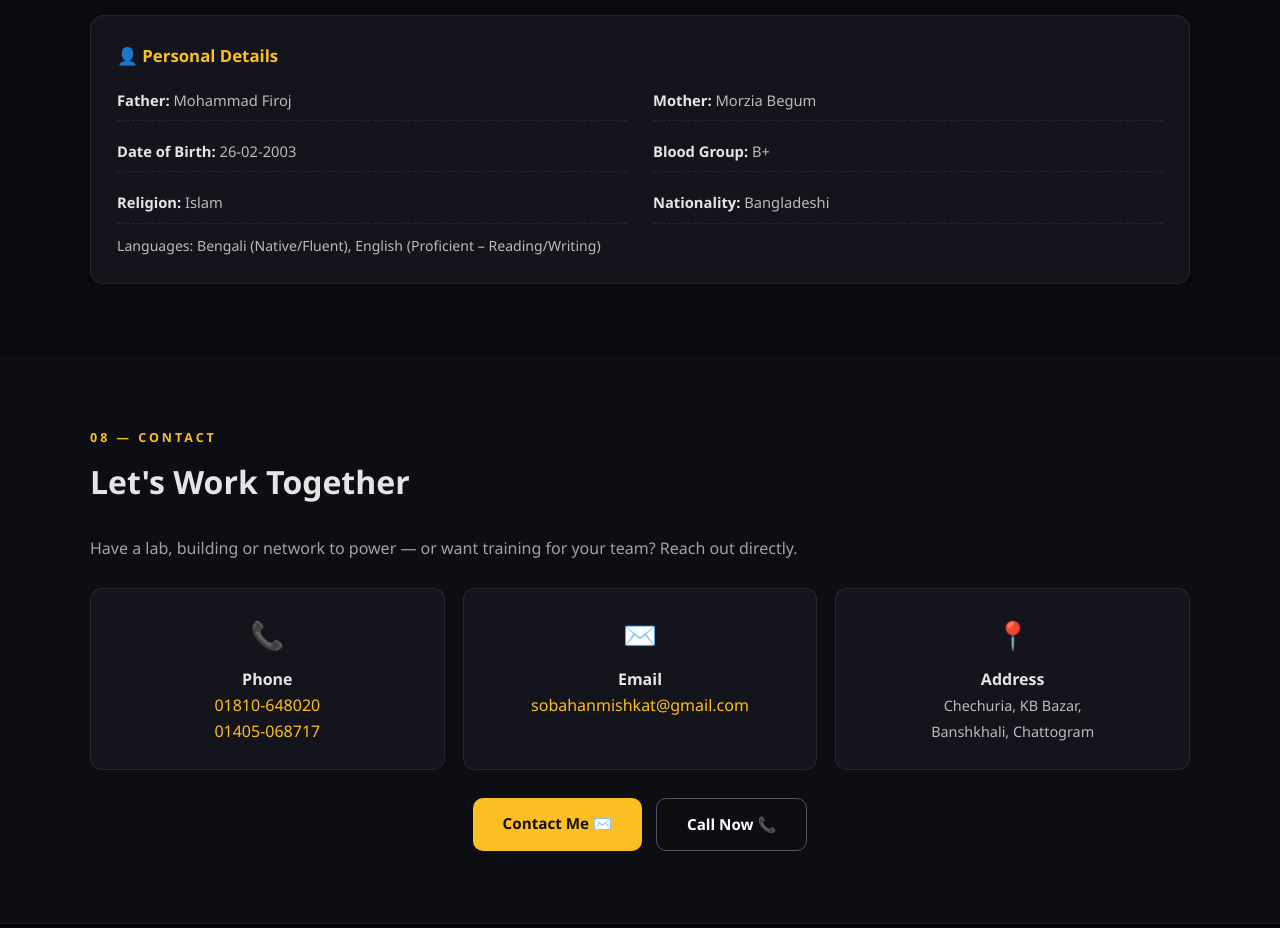
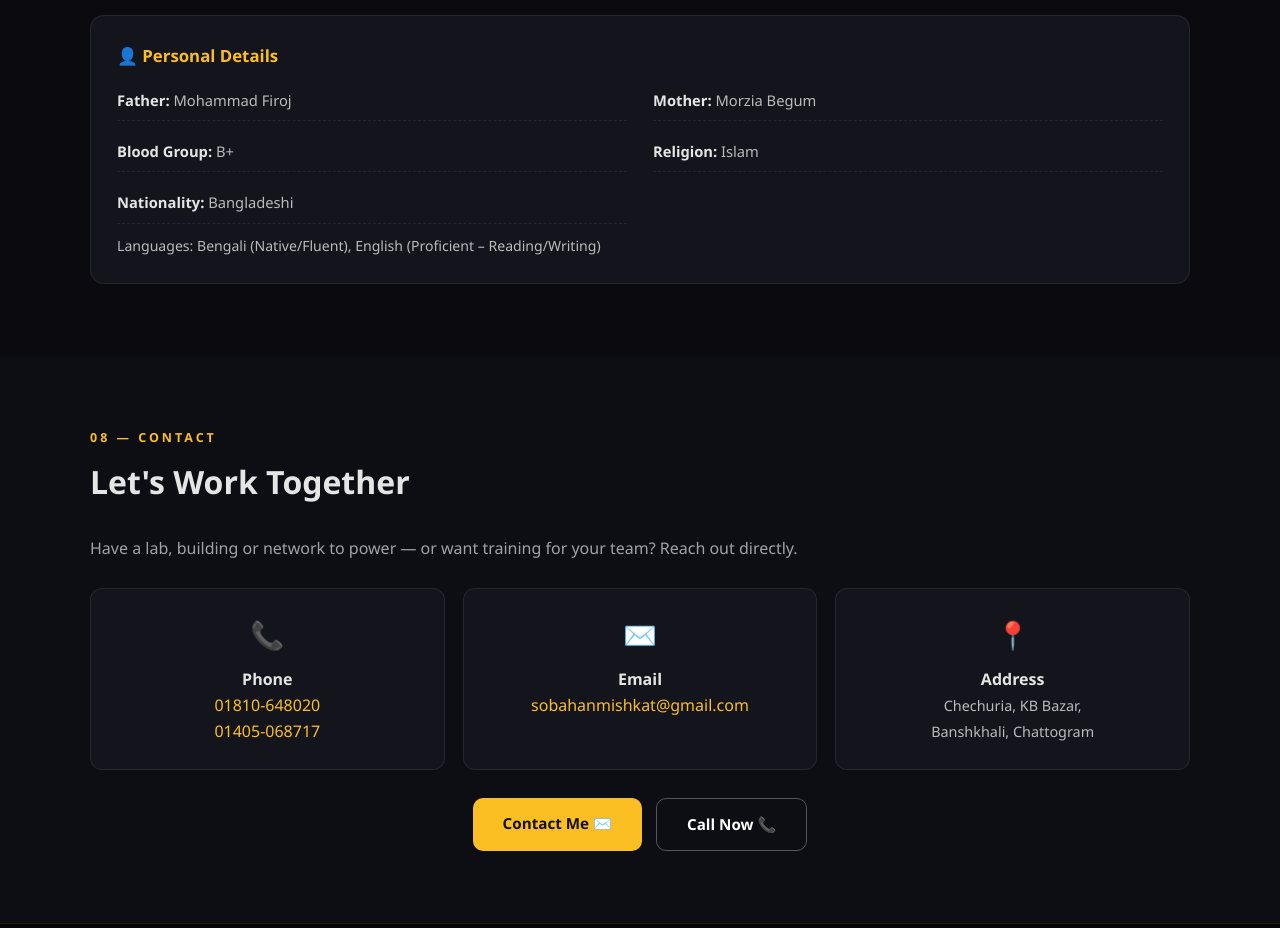
Before and after one commit to mishkatsobahan/mishkatsobahan.github.io, a plain HTML site: page index.html in a window 1280 px wide. Shown: the part 6840-7768 px from the top of the page. Drawn offline with Linux system fonts and the light colour scheme.

Commit message:
Remove date of birth from personal details

```diff
--- a/index.html
+++ b/index.html
@@ -300,7 +300,6 @@
       <div class="kv">
         <div><b>Father:</b> Mohammad Firoj</div>
         <div><b>Mother:</b> Morzia Begum</div>
-        <div><b>Date of Birth:</b> 26-02-2003</div>
         <div><b>Blood Group:</b> B+</div>
         <div><b>Religion:</b> Islam</div>
         <div><b>Nationality:</b> Bangladeshi</div>
```
